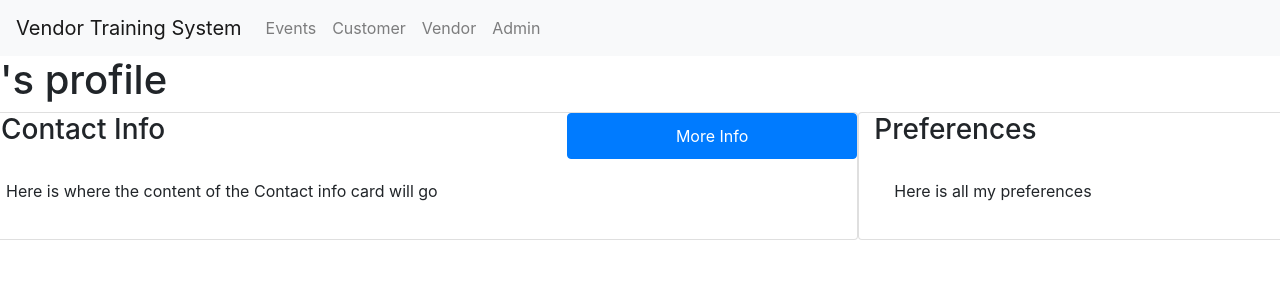
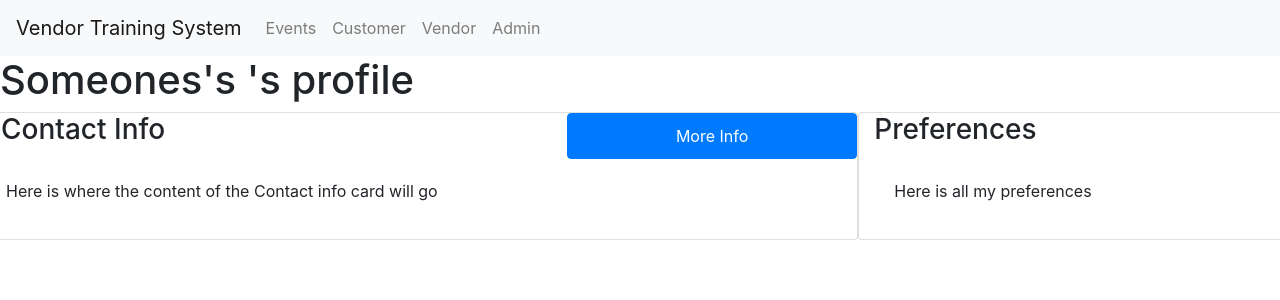
Before and after one commit to dave325/vendorTrainingSystem, an Angular app in the folder vendorTrainingSystem/: page /profile in a window 1280 px wide. Shown: the top 300 px of the page. Built offline with nearby package versions, Linux system fonts and the light colour scheme.

Commit message:
commit to pull

```diff
--- a/vendorTrainingSystem/src/app/components/profile/profile.component.html
+++ b/vendorTrainingSystem/src/app/components/profile/profile.component.html
@@ -1,4 +1,4 @@
-<h1> {{first_name}} {{last_name}}'s  profile </h1>
+<h1> Someones's {{first_name}} {{last_name}}'s  profile </h1>
 
 <div class="row">
   <div class="card col-md-8">
```
